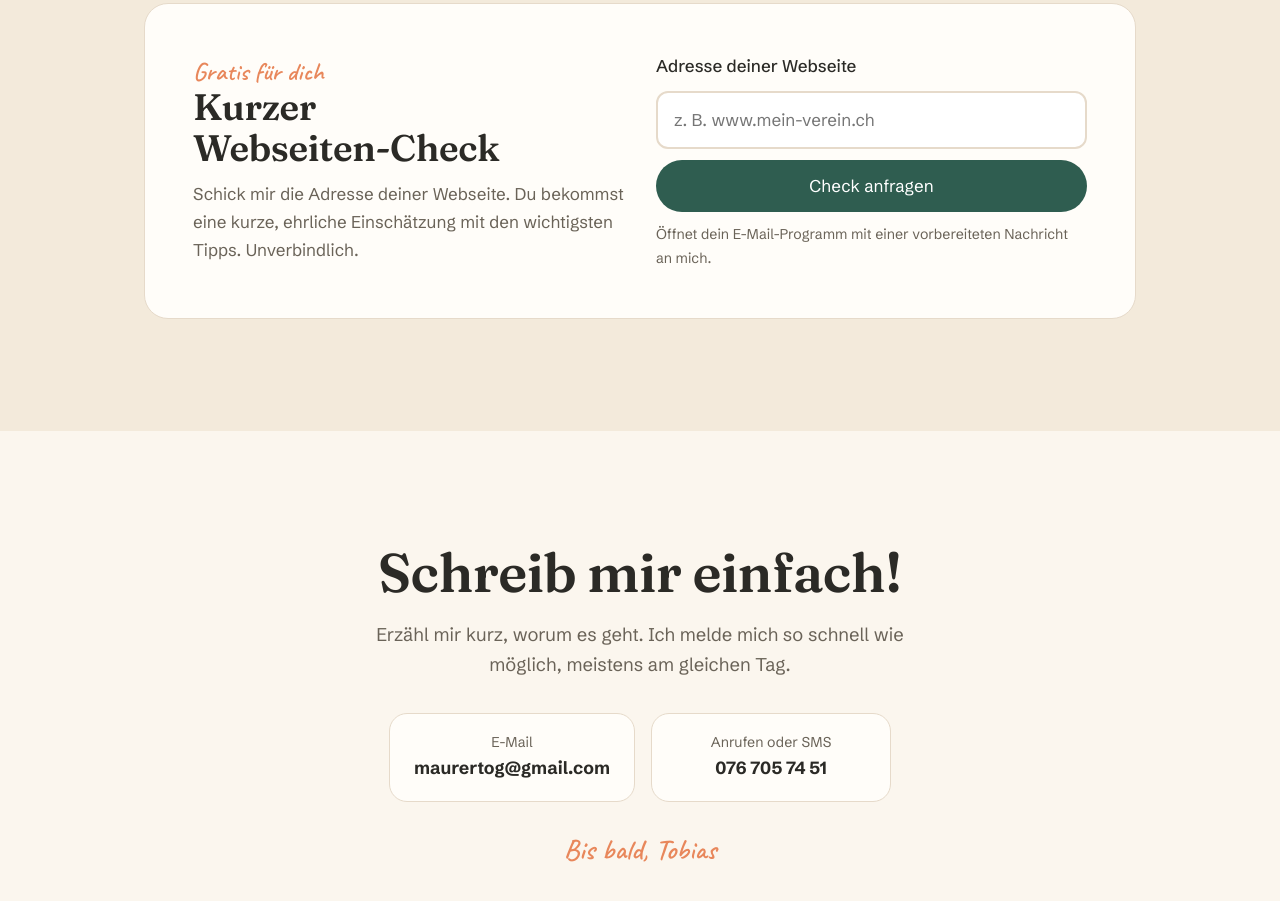
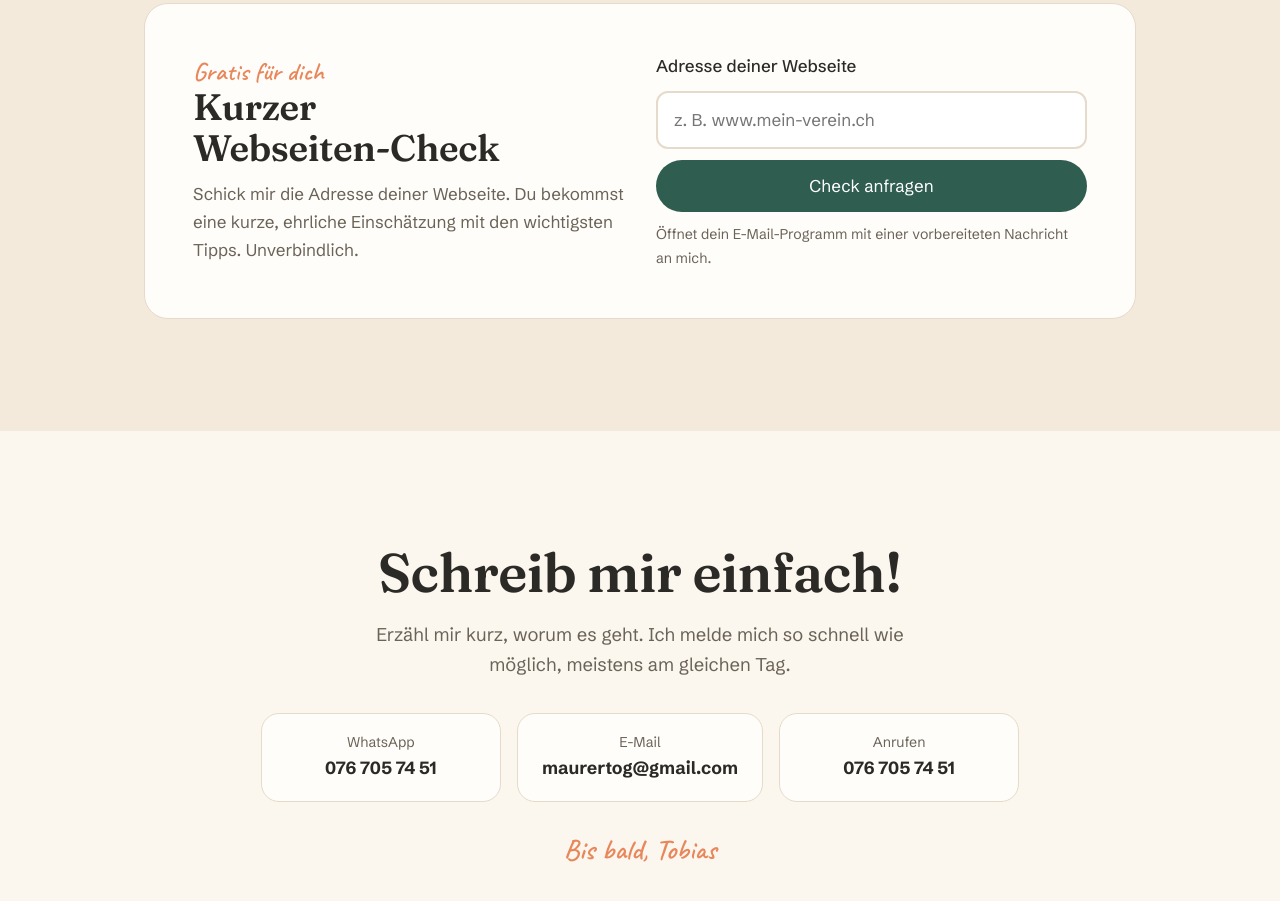
Before and after one commit to Maurerson/TobiasMaurer, a plain HTML site: page index.html in a window 1280 px wide. Shown: the part 4277-5178 px from the top of the page. Drawn offline with Linux system fonts and the light colour scheme.

Commit message:
Kontakt: WhatsApp statt SMS
Co-Authored-By: Claude Opus 5.5 <noreply@anthropic.com>
Claude-Session: https://claude.ai/code/session_01BVA2FBUxTmsWNC77zQAXrh

```diff
--- a/index.html
+++ b/index.html
@@ -303,7 +303,7 @@ footer h3{font-family:"Schibsted Grotesk",sans-serif;font-size:.95rem;font-weigh
         <p>Einfach und ohne Überraschungen. Du weisst immer, woran du bist.</p>
       </div>
       <ol class="schritte">
-        <li class="einblenden"><h3>Du schreibst mir</h3><p>Per E-Mail, SMS oder Anruf. Ein, zwei Sätze reichen.</p></li>
+        <li class="einblenden"><h3>Du schreibst mir</h3><p>Per WhatsApp, E-Mail oder Anruf. Ein, zwei Sätze reichen.</p></li>
         <li class="einblenden"><h3>Wir reden kurz</h3><p>Ich frage nach und schaue es mir an. Das kostet dich nichts.</p></li>
         <li class="einblenden"><h3>Du bekommst einen Preis</h3><p>Einen festen Preis fürs ganze Projekt. Du entscheidest in Ruhe.</p></li>
         <li class="einblenden"><h3>Ich mache es</h3><p>Und erkläre dir danach, was ich gemacht habe.</p></li>
@@ -364,8 +364,9 @@ footer h3{font-family:"Schibsted Grotesk",sans-serif;font-size:.95rem;font-weigh
       <h2 id="kontakt-titel">Schreib mir einfach!</h2>
       <p class="lead">Erzähl mir kurz, worum es geht. Ich melde mich so schnell wie möglich, meistens am gleichen Tag.</p>
       <div class="wege">
+        <a class="weg" href="https://wa.me/41767057451?text=Hallo%20Tobias%2C%20" target="_blank" rel="noopener"><small>WhatsApp</small><strong>076 705 74 51</strong></a>
         <a class="weg" href="mailto:maurertog@gmail.com?subject=Hallo%20Tobias"><small>E-Mail</small><strong>maurertog@gmail.com</strong></a>
-        <a class="weg" href="tel:+41767057451"><small>Anrufen oder SMS</small><strong>076 705 74 51</strong></a>
+        <a class="weg" href="tel:+41767057451"><small>Anrufen</small><strong>076 705 74 51</strong></a>
       </div>
       <p class="hand">Bis bald, Tobias</p>
     </div>
```
